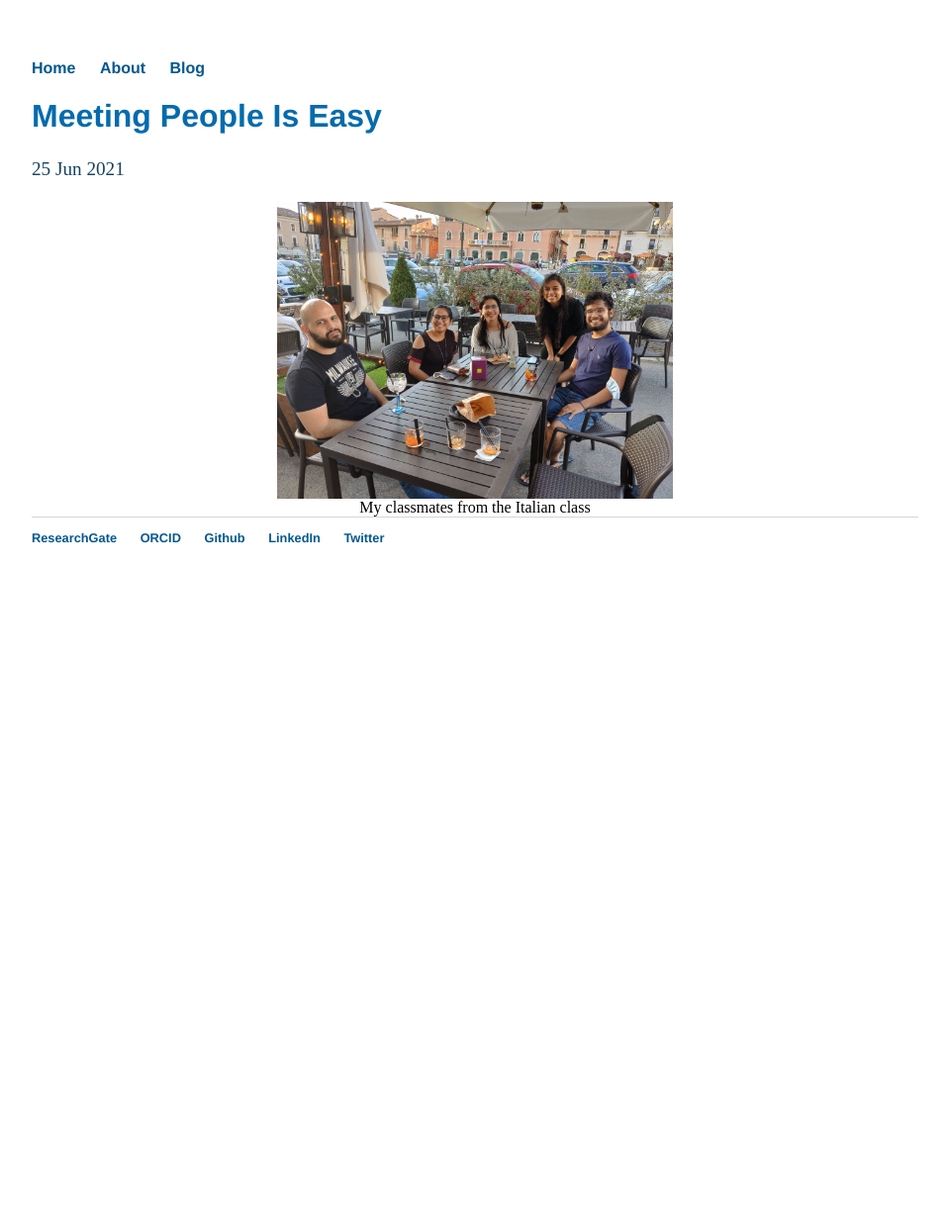
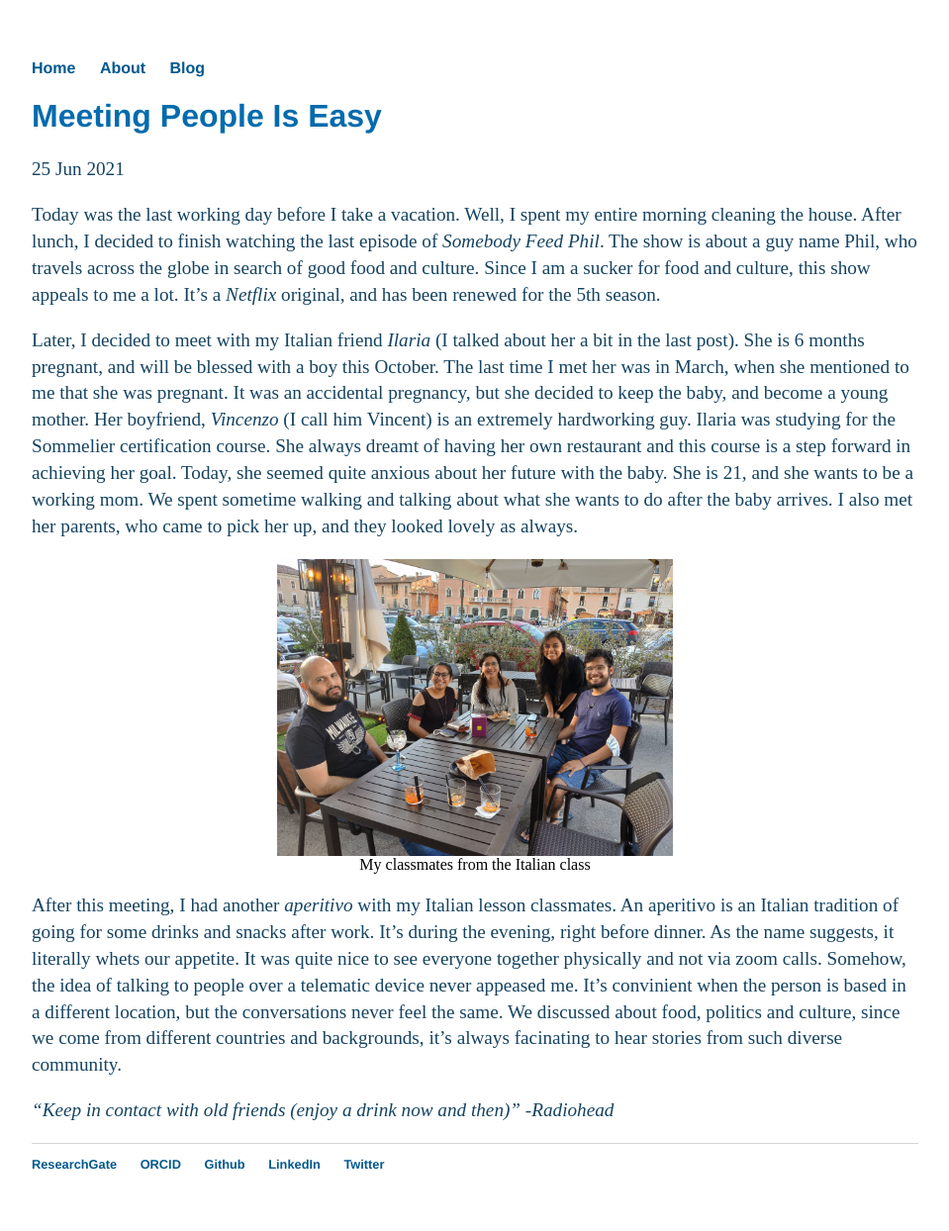
Before and after one commit to debashmitap/debashmitap.github.io, a Jekyll site: the page built from _posts/2021-06-25-before-vacation.md, in a window 1280 px wide. Shown: the whole page at 99% size, without its empty margins (160-1119 px from the left). Built offline with Jekyll 4.4.1, drawn with Linux system fonts in a browser that asks for light colours; before the commit the page ends 900 px from its top, so only the background shows below that.

Commit message:
Update 2021-06-25-before-vacation.md

```diff
--- a/_posts/2021-06-25-before-vacation.md
+++ b/_posts/2021-06-25-before-vacation.md
@@ -3,6 +3,11 @@
 title: "Meeting People Is Easy"
 date: 2021-06-25
 ---
+
+Today was the last working day before I take a vacation. Well, I spent my entire morning cleaning the house. After lunch, I decided to finish watching the last episode of *Somebody Feed Phil*. The show is about a guy name Phil, who travels across the globe in search of good food and culture. Since I am a sucker for food and culture, this show appeals to me a lot. It's a *Netflix* original, and has been renewed for the 5th season.
+
+
+Later, I decided to meet with my Italian friend *Ilaria* (I talked about her a bit in the last post). She is 6 months pregnant, and will be blessed with a boy this October. The last time I met her was in March, when she mentioned to me that she was pregnant. It was an accidental pregnancy, but she decided to keep the baby, and become a young mother. Her boyfriend, *Vincenzo* (I call him Vincent) is an extremely hardworking guy. Ilaria was studying for the Sommelier certification course. She always dreamt of having her own restaurant and this course is a step forward in achieving her goal. Today, she seemed quite anxious about her future with the baby. She is 21, and she wants to be a working mom. We spent sometime walking and talking about what she wants to do after the baby arrives. I also met her parents, who came to pick her up, and they looked lovely as always.
 
 
 {%
@@ -11,3 +16,7 @@
 alt="My classmates from the Italian class"
 caption="My classmates from the Italian class"
 %}
+
+After this meeting, I had another *aperitivo* with my Italian lesson classmates. An aperitivo is an Italian tradition of going for some drinks and snacks after work. It's during the evening, right before dinner. As the name suggests, it literally whets our appetite. It was quite nice to see everyone together physically and not via zoom calls. Somehow, the idea of talking to people over a telematic device never appeased me. It's convinient when the person is based in a different location, but the conversations never feel the same. We discussed about food, politics and culture, since we come from different countries and backgrounds, it's always facinating to hear stories from such diverse community.
+
+*"Keep in contact with old friends (enjoy a drink now and then)" -Radiohead*
```
